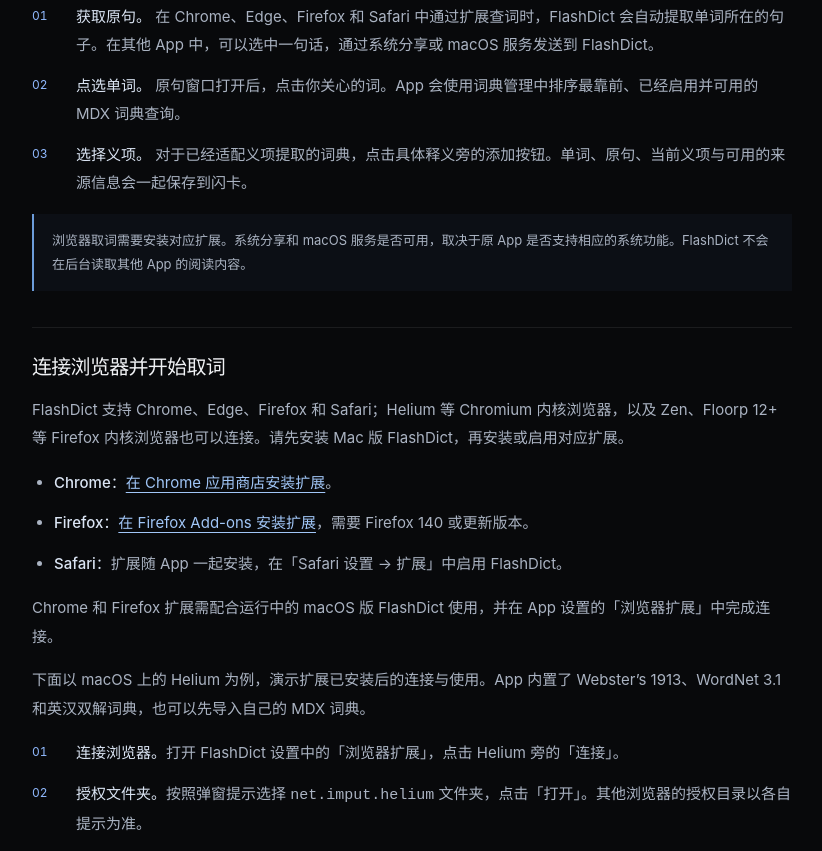
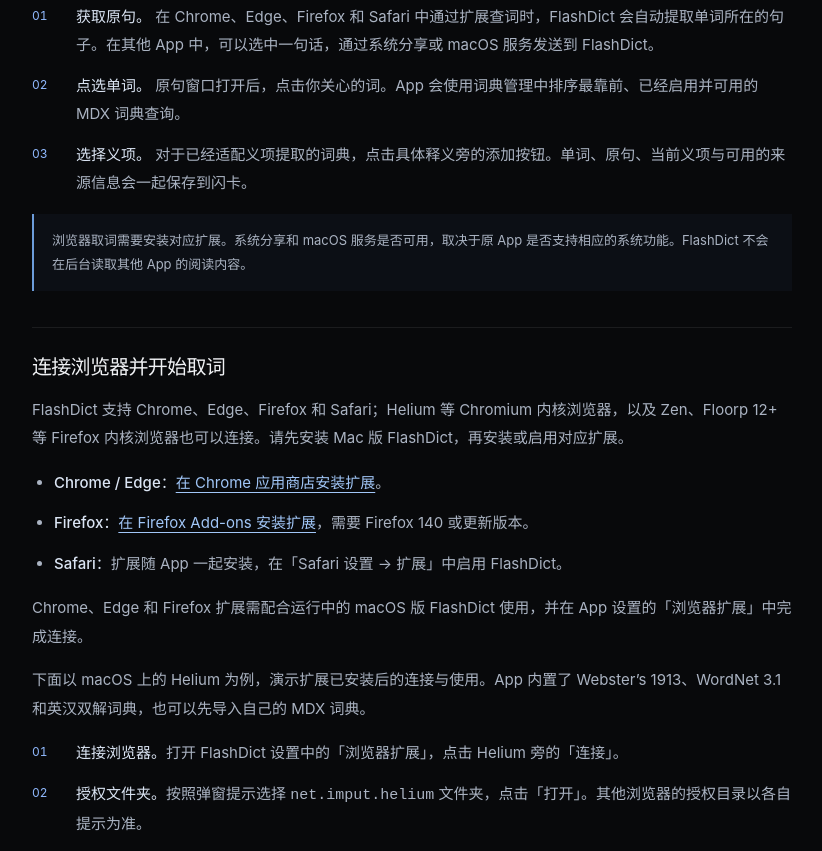
Before and after one commit to zwyyy456/app-support, an Astro site in the folder flashdict/: page /support in a window 1280 px wide. Shown: the part 370-1221 px from the top of the page, without its empty margins (228-1050 px from the left). Built offline with nearby package versions, Linux system fonts and the light colour scheme; Astro itself is replaced by a stand-in of ours.

Commit message:
fix(flashdict): 为 Edge 接入 Chrome 扩展安装链接

```diff
--- a/flashdict/src/pages/support.astro
+++ b/flashdict/src/pages/support.astro
@@ -21,11 +21,11 @@ import { site } from '../site.config.mjs';
       <h2 id="browser-setup">连接浏览器并开始取词</h2>
       <p>FlashDict 支持 Chrome、Edge、Firefox 和 Safari；Helium 等 Chromium 内核浏览器，以及 Zen、Floorp 12+ 等 Firefox 内核浏览器也可以连接。请先安装 Mac 版 FlashDict，再安装或启用对应扩展。</p>
       <ul>
-        <li><strong>Chrome：</strong><a href={site.extensions.chrome} target="_blank" rel="noopener">在 Chrome 应用商店安装扩展</a>。</li>
+        <li><strong>Chrome / Edge：</strong><a href={site.extensions.chrome} target="_blank" rel="noopener">在 Chrome 应用商店安装扩展</a>。</li>
         <li><strong>Firefox：</strong><a href={site.extensions.firefox} target="_blank" rel="noopener">在 Firefox Add-ons 安装扩展</a>，需要 Firefox 140 或更新版本。</li>
         <li><strong>Safari：</strong>扩展随 App 一起安装，在「Safari 设置 → 扩展」中启用 FlashDict。</li>
       </ul>
-      <p>Chrome 和 Firefox 扩展需配合运行中的 macOS 版 FlashDict 使用，并在 App 设置的「浏览器扩展」中完成连接。</p>
+      <p>Chrome、Edge 和 Firefox 扩展需配合运行中的 macOS 版 FlashDict 使用，并在 App 设置的「浏览器扩展」中完成连接。</p>
       <p>下面以 macOS 上的 Helium 为例，演示扩展已安装后的连接与使用。App 内置了 Webster’s 1913、WordNet 3.1 和英汉双解词典，也可以先导入自己的 MDX 词典。</p>
       <ol class="support-steps">
         <li><strong>连接浏览器。</strong>打开 FlashDict 设置中的「浏览器扩展」，点击 Helium 旁的「连接」。</li>
--- a/flashdict/src/site.config.mjs
+++ b/flashdict/src/site.config.mjs
@@ -15,7 +15,7 @@ export const site = {
   // name without a link. The Safari extension ships inside the App Store app.
   extensions: {
     chrome: "https://chromewebstore.google.com/detail/ikbpdlnfjofmdmoobhpmnpoknionaimj",
-    edge: "",
+    edge: "https://chromewebstore.google.com/detail/ikbpdlnfjofmdmoobhpmnpoknionaimj",
     firefox: "https://addons.mozilla.org/firefox/addon/闪卡词典-flashdict/",
     safari: "https://apps.apple.com/app/id6762287923",
   },
```
